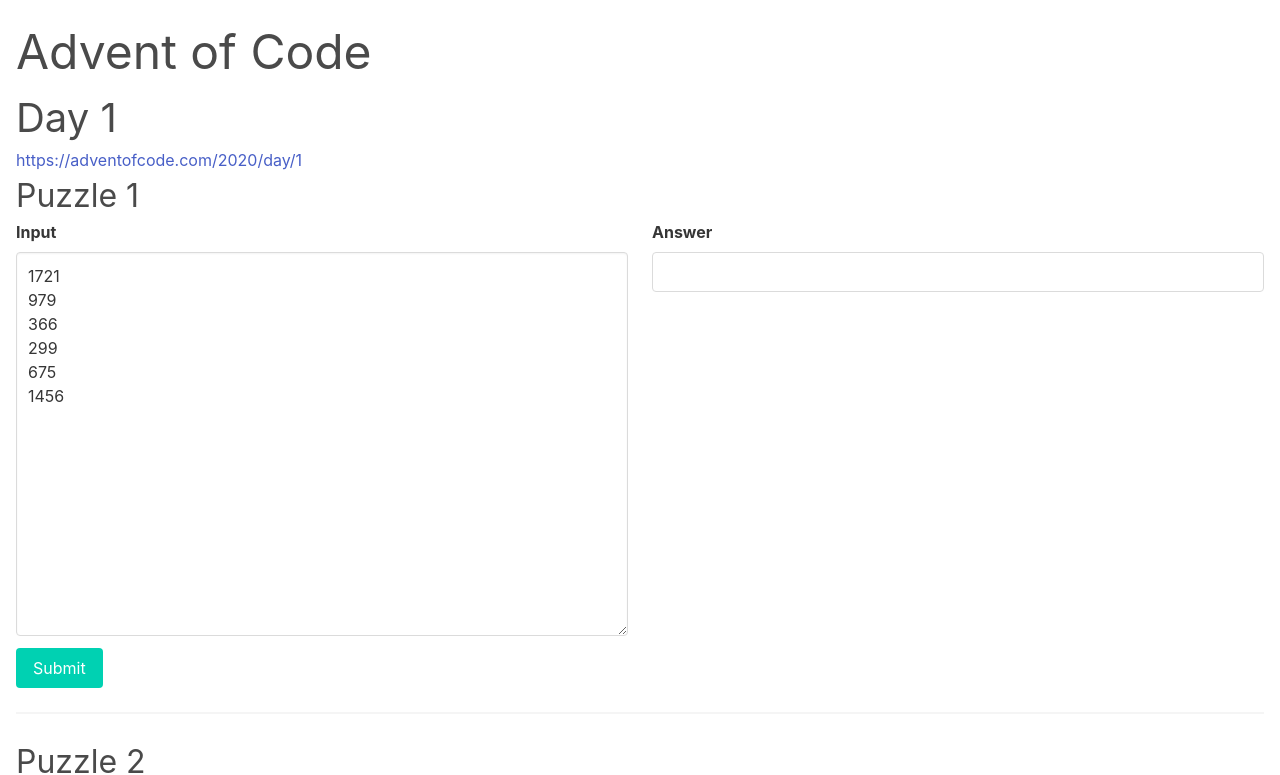
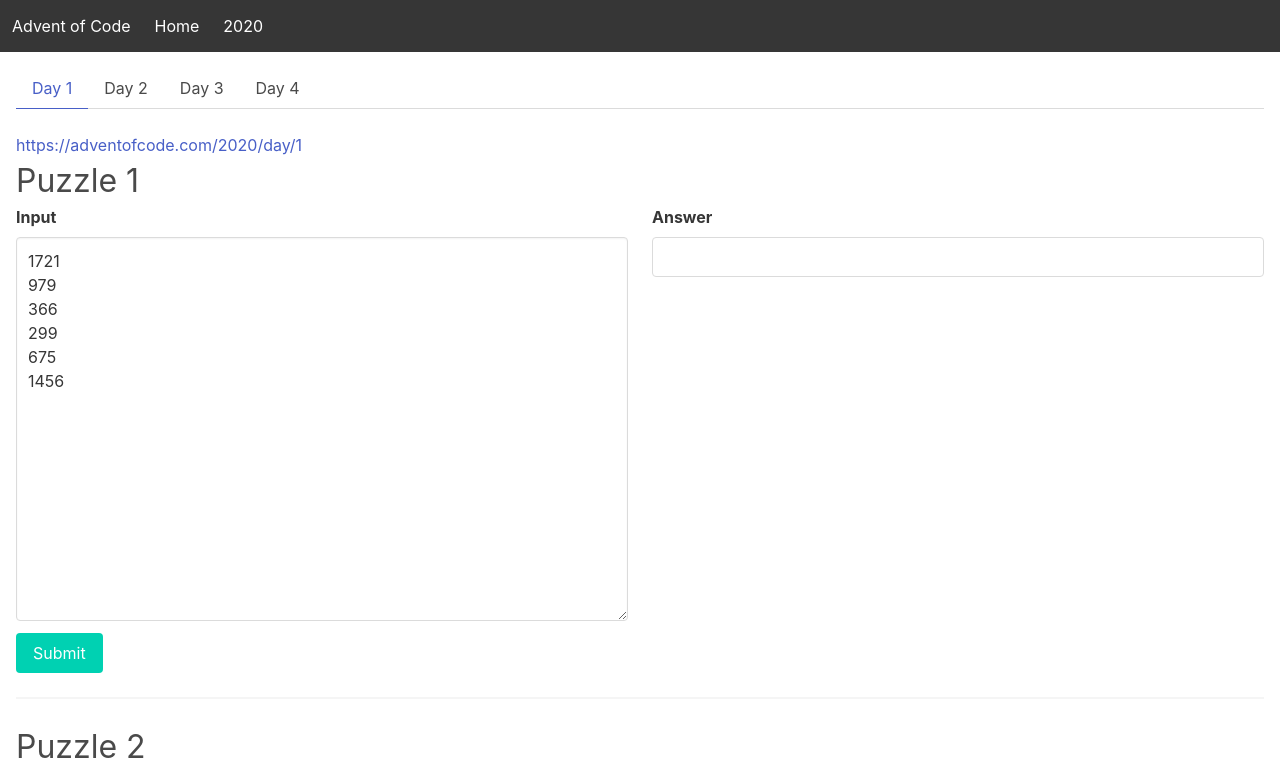
Before and after one commit to rodrigosaling/advent-of-code, a React (Create React App) app: page / in a window 1280 px wide. Shown: the top 775 px of the page. Built offline with nearby package versions, Linux system fonts and the light colour scheme.

Commit message:
some design improvements

```diff
--- a/public/index.html
+++ b/public/index.html
@@ -28,7 +28,7 @@
   </head>
   <body>
     <noscript>You need to enable JavaScript to run this app.</noscript>
-    <div id="root" class="p-4"></div>
+    <div id="root"></div>
     <!--
       This HTML file is a template.
       If you open it directly in the browser, you will see an empty page.
--- a/src/App.js
+++ b/src/App.js
@@ -66,12 +66,39 @@
 
   return (
     <div>
+
+      <nav className="navbar is-dark" role="navigation" aria-label="main navigation">
+        <div className="navbar-brand">
+          <div className="navbar-item">
+            <h1 className="">Advent of Code</h1>
+          </div>
+        </div>
+
+        <div className="navbar-menu">
+          <div className="navbar-start">
+            <a className="navbar-item">
+              Home
+            </a>
+
+            <a className="navbar-item">
+              2020
+            </a>
+          </div>
+        </div>
+      </nav>
       <header>
-        <h1 className="is-size-1">Advent of Code</h1>
+
       </header>
 
-      <main>
-        <h2 className="is-size-2">Day 1</h2>
+      <main className="p-4">
+        <div className="tabs">
+          <ul>
+            <li className="is-active"><a>Day 1</a></li>
+            <li><a>Day 2</a></li>
+            <li><a>Day 3</a></li>
+            <li><a>Day 4</a></li>
+          </ul>
+        </div>
         <p><a href="https://adventofcode.com/2020/day/1">https://adventofcode.com/2020/day/1</a></p>
 
         <h3 className="is-size-3">Puzzle 1</h3>
```
